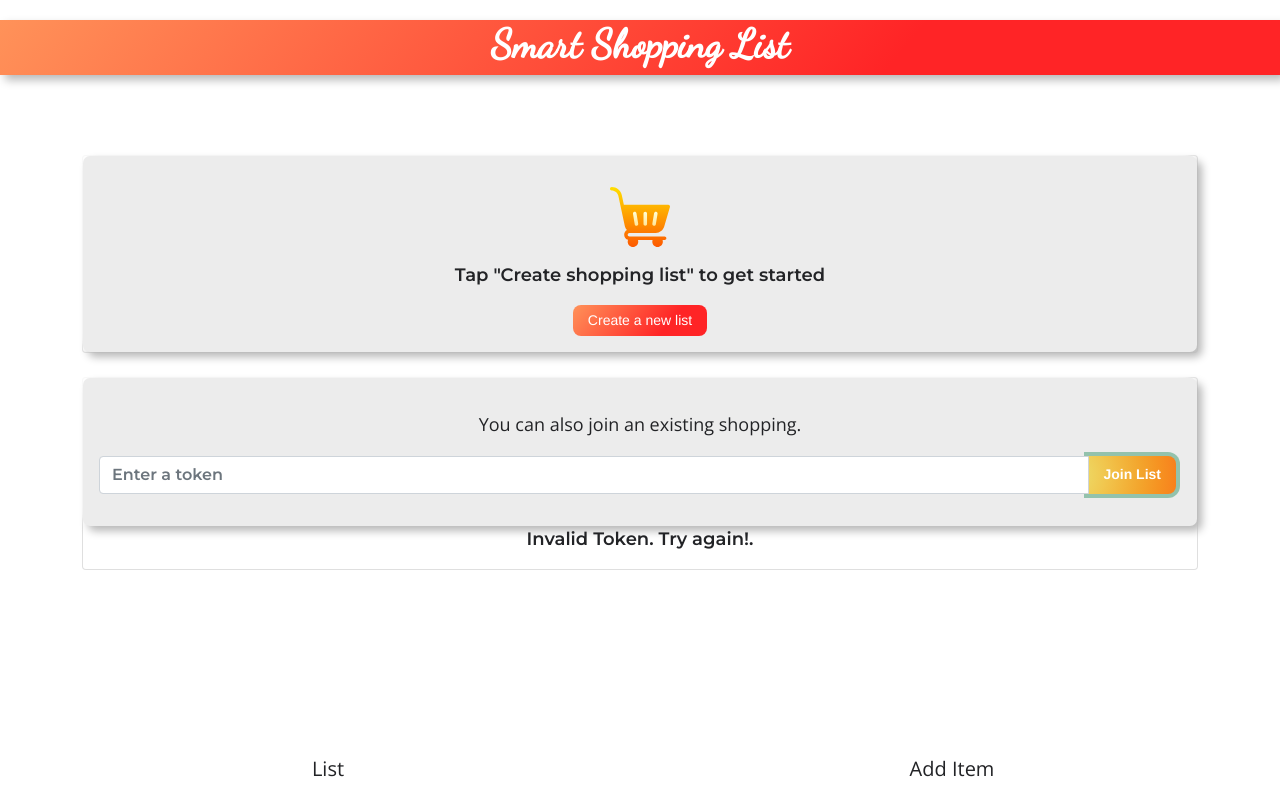
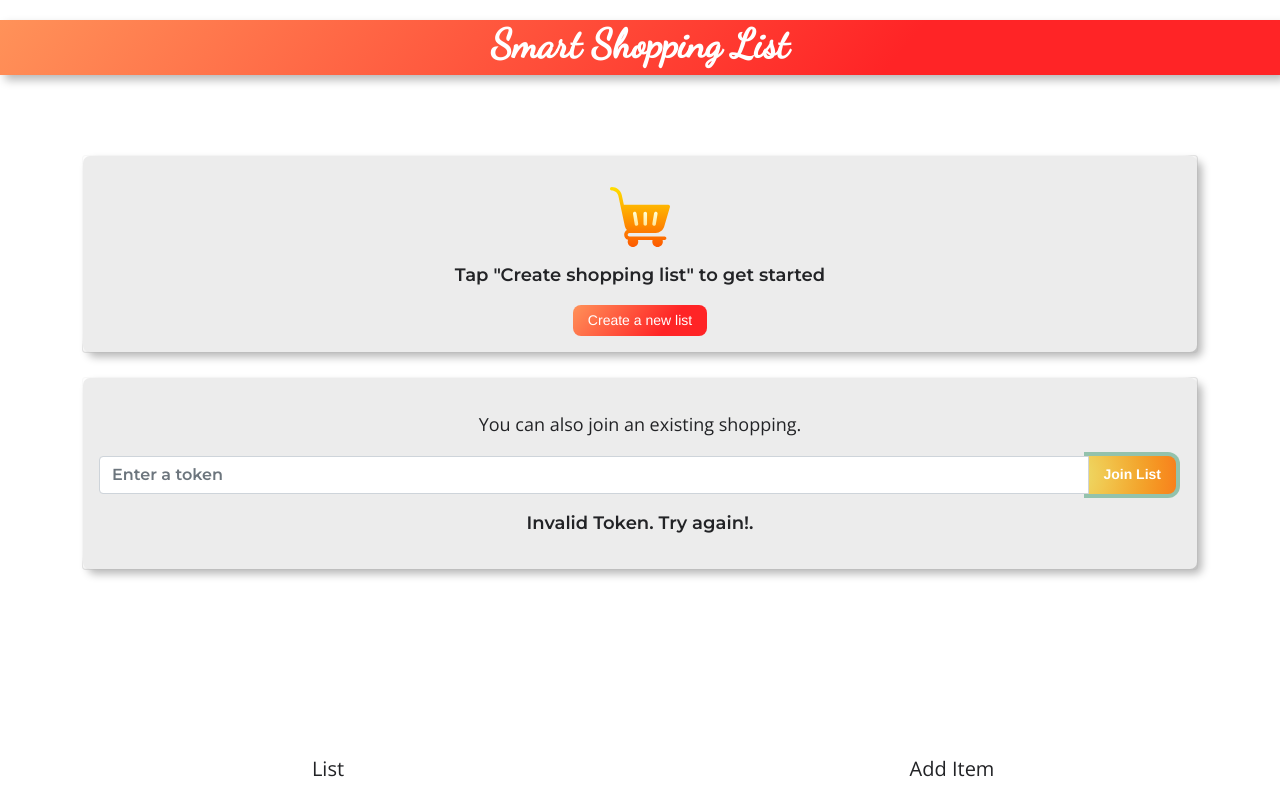
Before and after one commit to the-collab-lab/tcl-18-smart-shopping-list, a React (Create React App) app: page / in a window 1280 px wide. Both pictures are taken after typing "Sample" into the empty fields and a click on the button "Join List". Built offline with nearby package versions, Linux system fonts and the light colour scheme; no server answers; the database is empty.

Commit message:
Fix position the error messages

```diff
--- a/src/components/JoinListForm/index.jsx
+++ b/src/components/JoinListForm/index.jsx
@@ -1,7 +1,7 @@
 import React, { useState } from 'react';
 import { useHistory } from 'react-router-dom';
 import { existCollectionByToken } from 'components/Utils/firestore';
-import 'components/JoinListForm/styles.css'
+import 'components/JoinListForm/styles.css';
 
 function JoinListForm() {
   const history = useHistory();
@@ -41,13 +41,13 @@ function JoinListForm() {
             </button>
           </div>
         </form>
+        {loading ? <p aria-live="polite">Checking token shared.</p> : ''}
+        {showErrorMessage ? (
+          <p aria-live="assertive">Invalid Token. Try again!.</p>
+        ) : (
+          ''
+        )}
       </div>
-      {loading ? <p aria-live="polite">Checking token shared.</p> : ''}
-      {showErrorMessage ? (
-        <p aria-live="assertive">Invalid Token. Try again!.</p>
-      ) : (
-        ''
-      )}
     </div>
   );
 }
```
